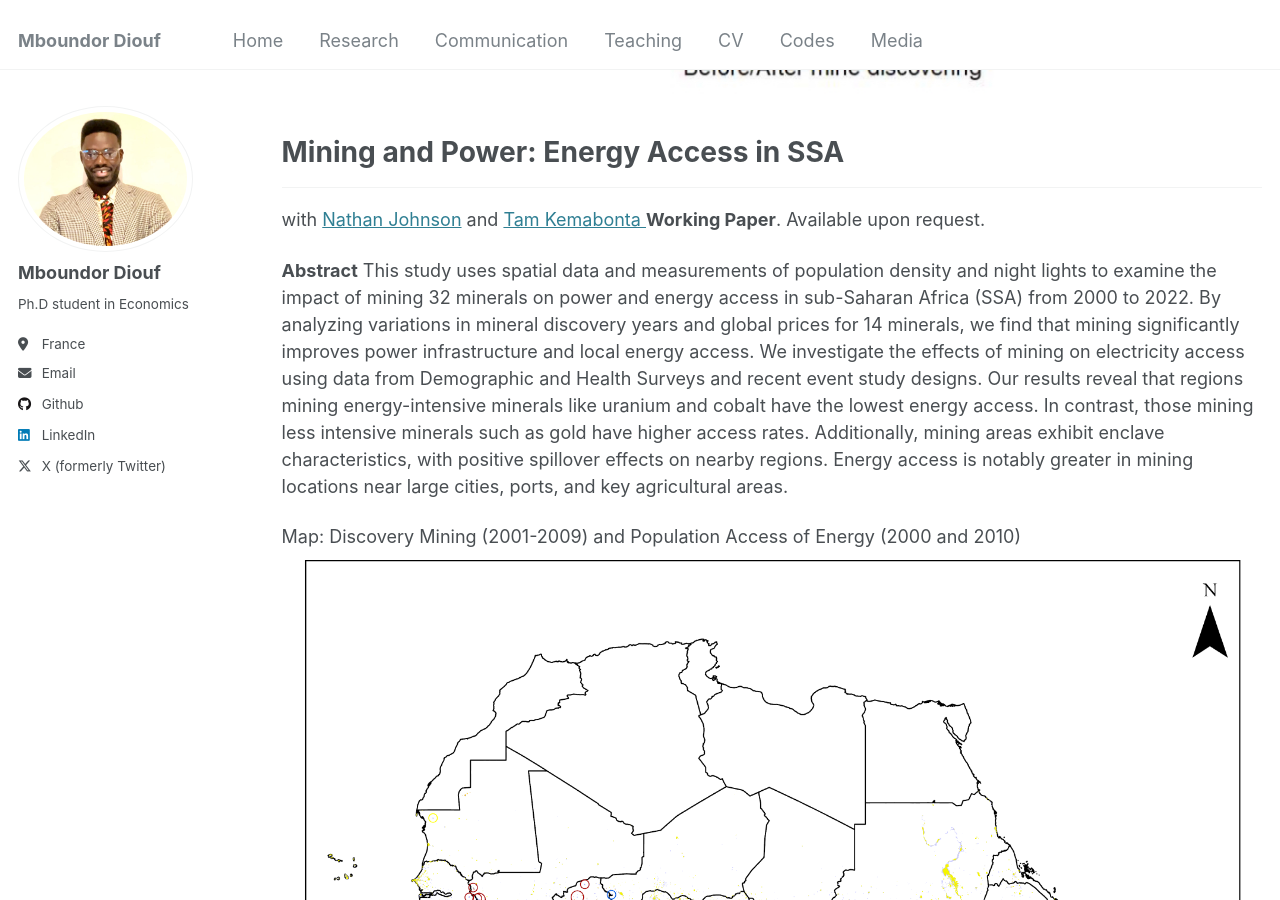
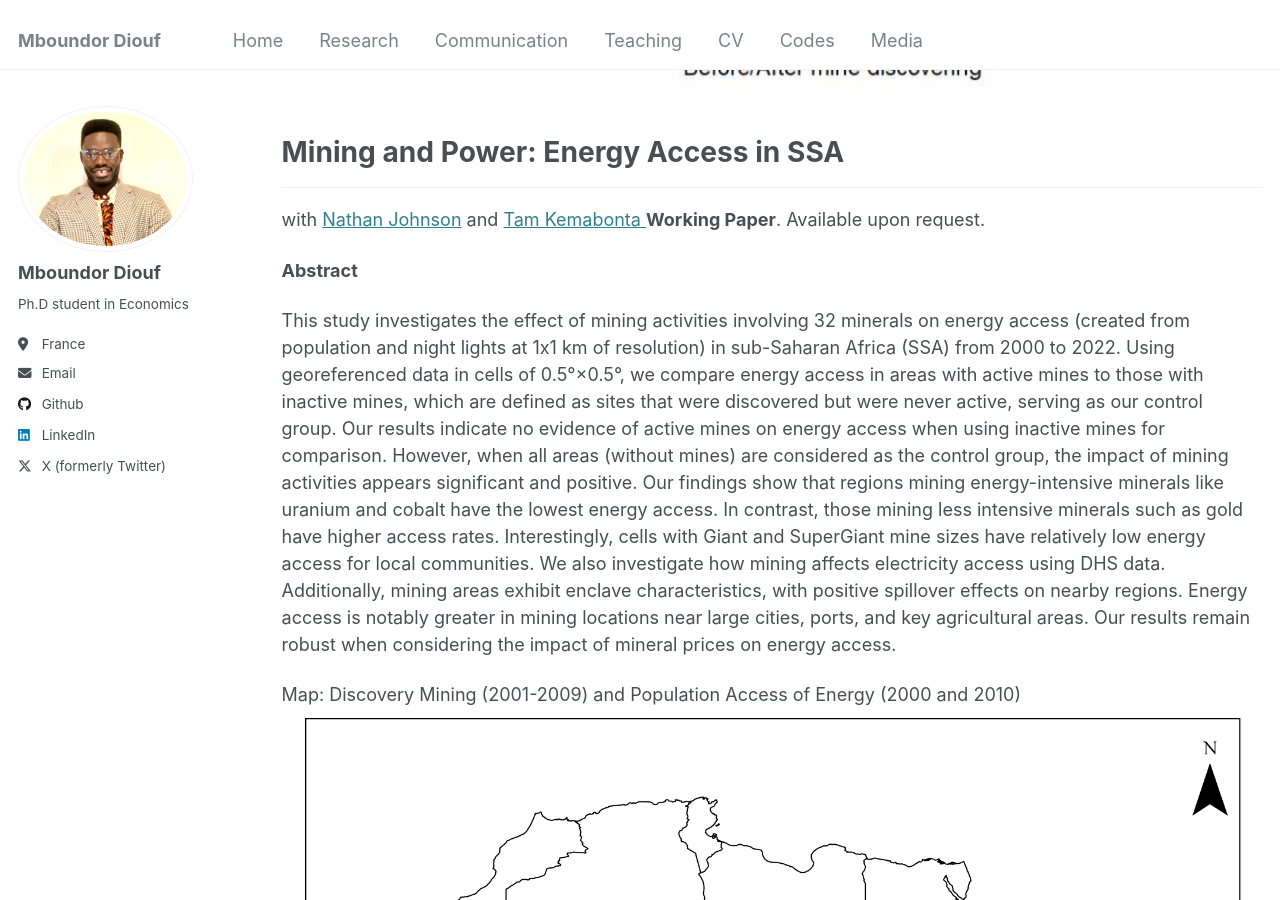
Before and after one commit to mboundordiouf/mboundordiouf.github.io, a Jekyll site: the page built from _pages/publications.md, in a window 1280 px wide and 900 px high, scrolled down 1468 px. Built offline with Jekyll 4.4.1, drawn with Linux system fonts in a browser that asks for light colours.

Commit message:
Update publications.md

```diff
--- a/_pages/publications.md
+++ b/_pages/publications.md
@@ -22,7 +22,8 @@ with [Nathan Johnson](https://search.asu.edu/profile/2183493) and [Tam Kemabonta
 **Working Paper**. Available upon request.
 
 **Abstract**
-This study uses spatial data and measurements of population density and night lights to examine the impact of mining 32 minerals on power and energy access in sub-Saharan Africa (SSA) from 2000 to 2022. By analyzing variations in mineral discovery years and global prices for 14 minerals, we find that mining significantly improves power infrastructure and local energy access. We investigate the effects of mining on electricity access using data from Demographic and Health Surveys and recent event study designs. Our results reveal that regions mining energy-intensive minerals like uranium and cobalt have the lowest energy access. In contrast, those mining less intensive minerals such as gold have higher access rates. Additionally, mining areas exhibit enclave characteristics, with positive spillover effects on nearby regions. Energy access is notably greater in mining locations near large cities, ports, and key agricultural areas.
+
+This study investigates the effect of mining activities involving 32 minerals on energy access (created from population and night lights at 1x1 km of resolution) in sub-Saharan Africa (SSA) from 2000 to 2022. Using georeferenced data in cells of 0.5°×0.5°, we compare energy access in areas with active mines to those with inactive mines, which are defined as sites that were discovered but were never active, serving as our control group. Our results indicate no evidence of active mines on energy access when using inactive mines for comparison. However, when all areas (without mines) are considered as the control group, the impact of mining activities appears significant and positive. Our findings show that regions mining energy-intensive minerals like uranium and cobalt have the lowest energy access. In contrast, those mining less intensive minerals such as gold have higher access rates. Interestingly, cells with Giant and SuperGiant mine sizes have relatively low energy access for local communities. We also investigate how mining affects electricity access using DHS data. Additionally, mining areas exhibit enclave characteristics, with positive spillover effects on nearby regions. Energy access is notably greater in mining locations near large cities, ports, and key agricultural areas. Our results remain robust when considering the impact of mineral prices on energy access.
 
  Map: Discovery Mining (2001-2009) and Population Access of Energy (2000 and 2010) <br/><img src='/images/mining_electricty_ASS.png'>
 
```
